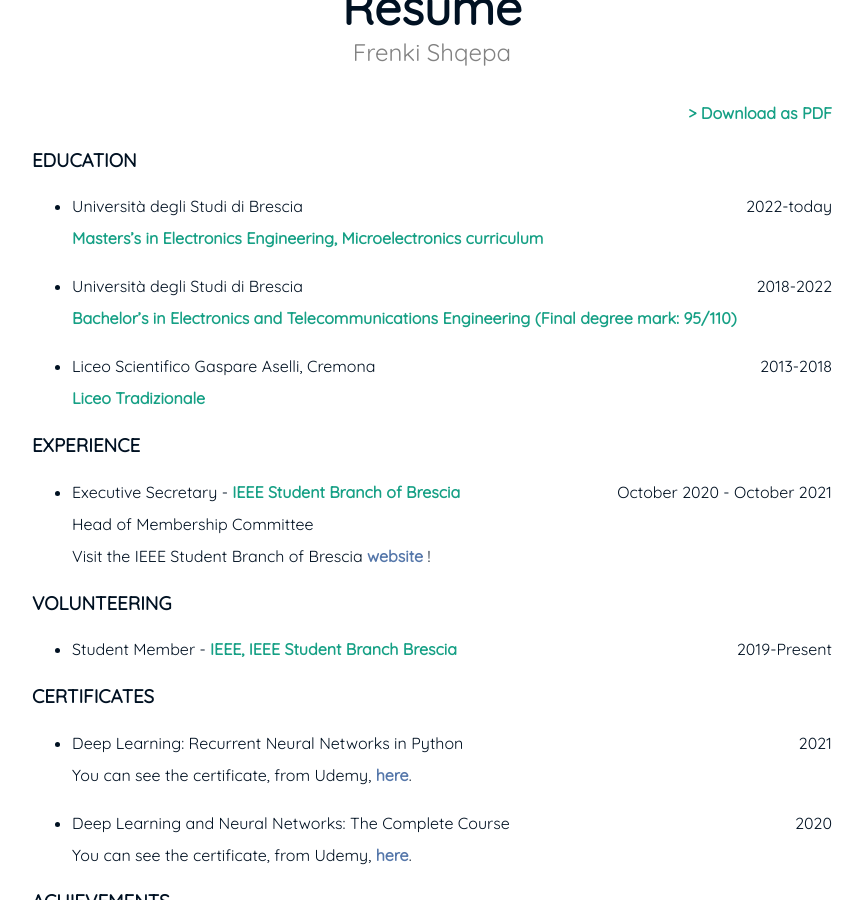
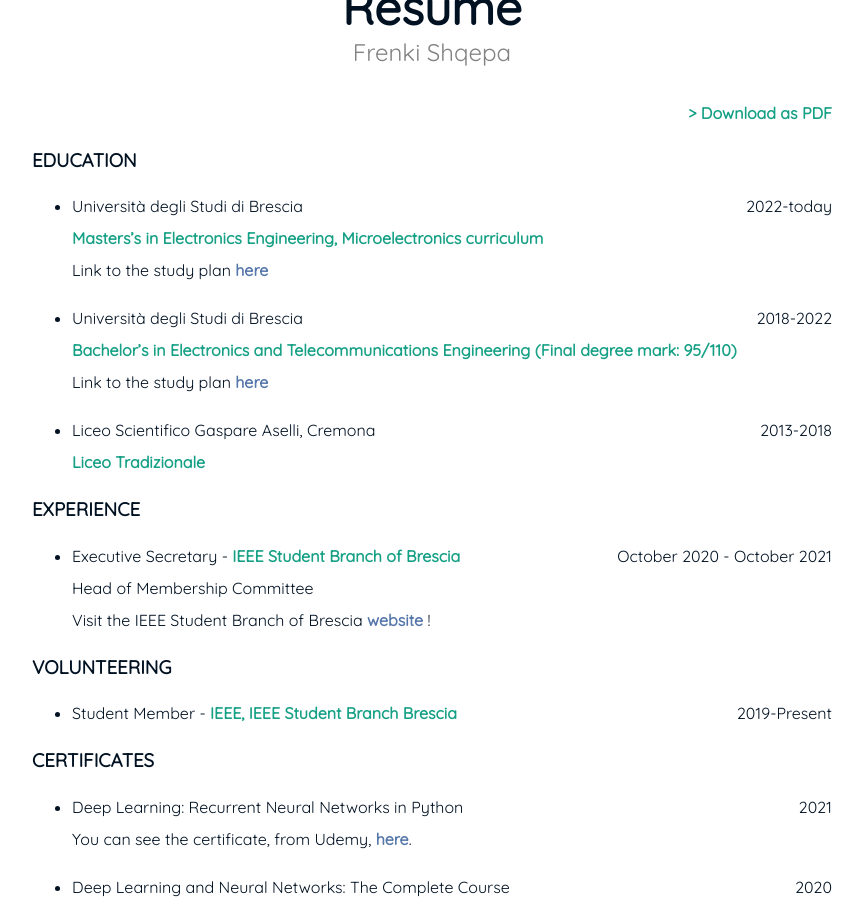
Before and after one commit to FreShq99/frenkishqepa.com, a Jekyll site: the page built from resume.md, in a window 1280 px wide and 900 px high, scrolled down 351 px. Shown: the whole window, without its empty margins (208-1071 px from the left). Built offline with Jekyll 4.4.1, drawn with Linux system fonts in a browser that asks for light colours.

Commit message:
Update resume.md

```diff
--- a/resume.md
+++ b/resume.md
@@ -12,9 +12,12 @@ subtitle: Frenki Shqepa
 
 - Università degli Studi di Brescia <span style="float: right; ">2022-today</span>
 **Masters's in Electronics Engineering, Microelectronics curriculum**
+Link to the study plan [here](https://unibs.coursecatalogue.cineca.it/corsi/2018/82/insegnamenti/3?schemaid=1709)
 
 - Università degli Studi di Brescia <span style="float: right; ">2018-2022</span>
-**Bachelor's in Electronics and Telecommunications Engineering (Final degree mark: 95/110)**
+**Bachelor's in Electronics and Telecommunications Engineering
+(Final degree mark: 95/110)**
+Link to the study plan [here](https://unibs.coursecatalogue.cineca.it/corsi/2022/90/insegnamenti/9999?schemaid=2230)
 
 - Liceo Scientifico Gaspare Aselli, Cremona <span style="float: right; ">2013-2018</span>
 **Liceo Tradizionale**
```
